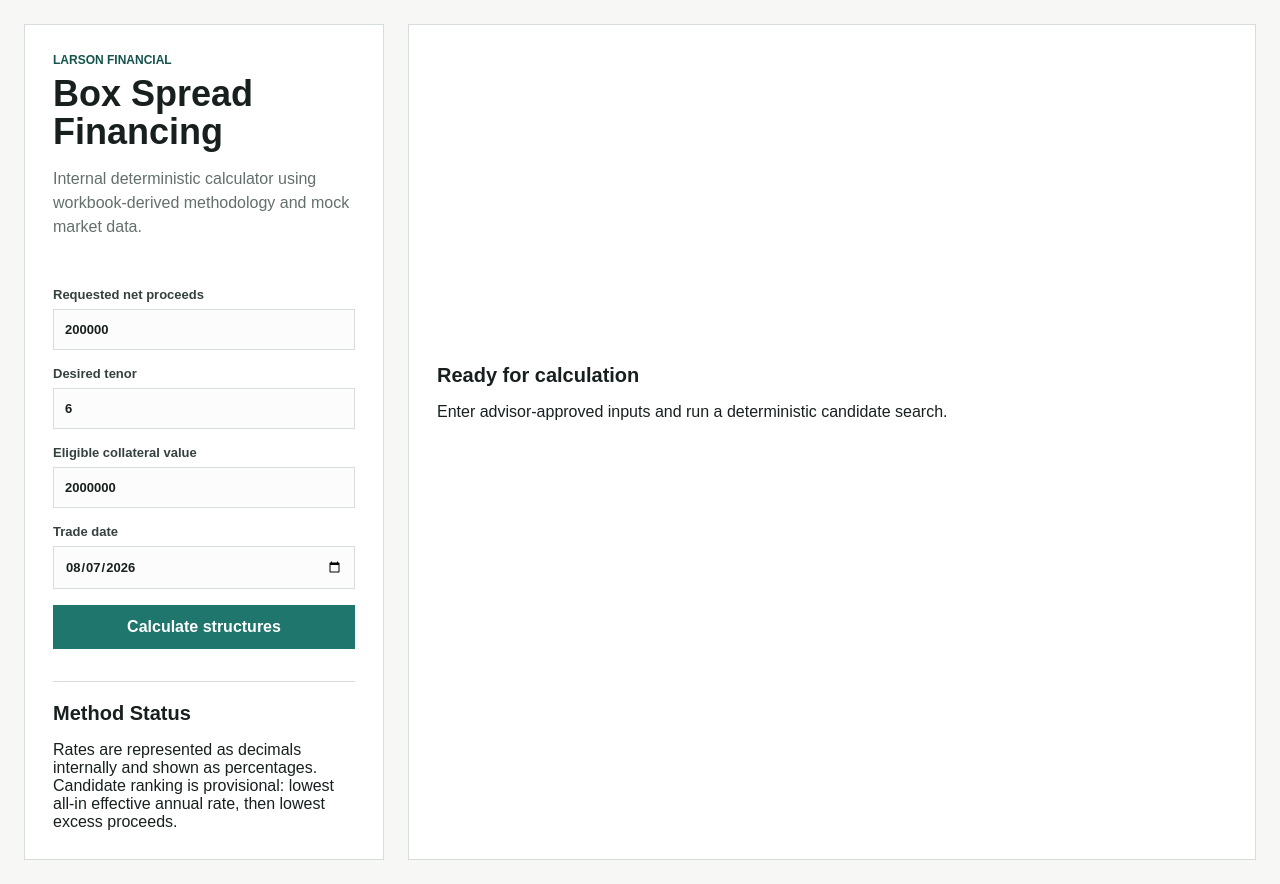
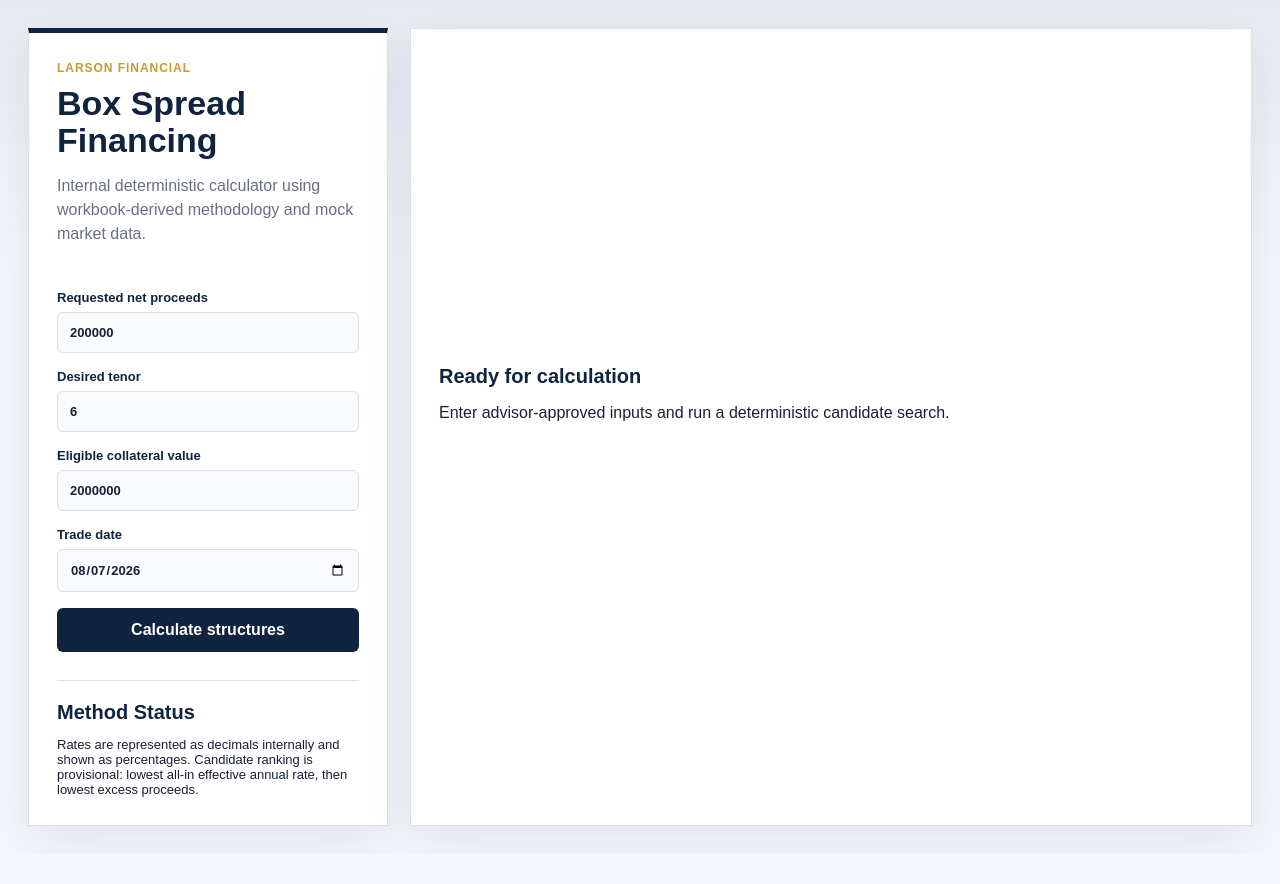
Before and after one commit to kadeproctor01/Synthetic-Financing-Dashboard, a Next.js app: page / in a window 1280 px wide. After the commit the page ends 854 px from the top, so only its background shows below. Built offline with nearby package versions, Linux system fonts and the light colour scheme.

Commit message:
Update globals.css

```diff
--- a/app/globals.css
+++ b/app/globals.css
@@ -1,13 +1,17 @@
 :root {
-  --ink: #18201f;
-  --muted: #64706d;
-  --line: #d7ddda;
-  --surface: #f7f8f6;
+  --navy: #10233f;
+  --navy-soft: #18365f;
+  --blue: #2563a8;
+  --gold: #c99a36;
+  --gold-soft: #f3ead8;
+  --ink: #172033;
+  --muted: #667085;
+  --line: #d9e0ea;
+  --surface: #f4f7fb;
   --panel: #ffffff;
-  --accent: #1f766d;
-  --accent-strong: #14544d;
-  --danger: #9f2f2f;
-  --warning: #8b6b18;
+  --success: #176b55;
+  --warning: #9a6a12;
+  --danger: #a43a3a;
 }
 
 * {
@@ -30,14 +34,17 @@ input {
 
 .shell {
   min-height: 100svh;
-  padding: 24px;
+  padding: 28px;
+  background:
+    linear-gradient(180deg, rgba(16, 35, 63, 0.06), rgba(244, 247, 251, 0) 280px),
+    var(--surface);
 }
 
 .workspace {
   display: grid;
-  grid-template-columns: minmax(280px, 360px) minmax(0, 1fr);
-  gap: 24px;
-  max-width: 1440px;
+  grid-template-columns: 360px minmax(0, 1fr);
+  gap: 22px;
+  max-width: 1420px;
   margin: 0 auto;
 }
 
@@ -45,28 +52,30 @@ input {
 .results {
   background: var(--panel);
   border: 1px solid var(--line);
+  box-shadow: 0 18px 45px rgba(16, 35, 63, 0.08);
 }
 
 .inputPanel {
-  min-height: calc(100svh - 48px);
+  min-height: calc(100svh - 56px);
   padding: 28px;
   display: flex;
   flex-direction: column;
-  justify-content: space-between;
-  gap: 32px;
+  gap: 28px;
+  border-top: 5px solid var(--navy);
 }
 
 .results {
-  min-height: calc(100svh - 48px);
+  min-height: calc(100svh - 56px);
   padding: 28px;
   overflow: hidden;
 }
 
 .eyebrow {
-  margin: 0 0 8px;
-  color: var(--accent-strong);
+  margin: 0 0 10px;
+  color: var(--gold);
   font-size: 12px;
-  font-weight: 700;
+  font-weight: 800;
+  letter-spacing: 0.08em;
   text-transform: uppercase;
 }
 
@@ -77,11 +86,13 @@ h2 {
 }
 
 h1 {
-  font-size: 36px;
-  line-height: 1.05;
+  color: var(--navy);
+  font-size: 34px;
+  line-height: 1.08;
 }
 
 h2 {
+  color: var(--navy);
   font-size: 20px;
 }
 
@@ -98,7 +109,7 @@ h2 {
 label {
   display: grid;
   gap: 7px;
-  color: #35413f;
+  color: var(--navy);
   font-size: 13px;
   font-weight: 700;
 }
@@ -106,24 +117,30 @@ label {
 input {
   width: 100%;
   border: 1px solid var(--line);
-  background: #fbfcfb;
+  background: #fbfcff;
   color: var(--ink);
-  padding: 12px 11px;
+  padding: 12px;
+  border-radius: 6px;
   outline: none;
 }
 
 input:focus {
-  border-color: var(--accent);
-  box-shadow: 0 0 0 3px rgba(31, 118, 109, 0.15);
+  border-color: var(--blue);
+  box-shadow: 0 0 0 3px rgba(37, 99, 168, 0.15);
 }
 
 button {
   border: 0;
-  background: var(--accent);
+  border-radius: 6px;
+  background: var(--navy);
   color: white;
   padding: 13px 16px;
-  font-weight: 700;
+  font-weight: 800;
   cursor: pointer;
+}
+
+button:hover {
+  background: var(--navy-soft);
 }
 
 button:disabled {
@@ -132,19 +149,20 @@ button:disabled {
 }
 
 .method {
+  margin-top: auto;
   border-top: 1px solid var(--line);
   padding-top: 20px;
 }
 
 .method p {
   margin-bottom: 0;
+  font-size: 13px;
 }
 
 .empty {
-  min-height: calc(100svh - 106px);
+  min-height: calc(100svh - 112px);
   display: grid;
   align-content: center;
-  justify-items: start;
 }
 
 .statusRow {
@@ -156,27 +174,32 @@ button:disabled {
 
 .statusRow span {
   border: 1px solid var(--line);
-  padding: 7px 9px;
+  border-radius: 999px;
+  background: #f8fafc;
+  padding: 7px 11px;
   color: var(--muted);
   font-size: 12px;
 }
 
 .selected {
   display: grid;
-  grid-template-columns: minmax(220px, 0.8fr) minmax(0, 1.2fr);
+  grid-template-columns: minmax(240px, 0.75fr) minmax(0, 1.25fr);
   gap: 28px;
-  padding-bottom: 26px;
-  border-bottom: 1px solid var(--line);
+  padding: 26px;
+  margin-bottom: 26px;
+  background: linear-gradient(135deg, #ffffff, #f7f9fc);
+  border: 1px solid var(--line);
+  border-left: 5px solid var(--gold);
 }
 
 .metrics {
   display: grid;
   grid-template-columns: repeat(3, minmax(0, 1fr));
-  gap: 12px;
+  gap: 14px;
 }
 
 .metric {
-  border-left: 3px solid var(--accent);
+  border-left: 3px solid var(--blue);
   padding: 8px 0 8px 12px;
 }
 
@@ -189,11 +212,12 @@ button:disabled {
 .metric strong {
   display: block;
   margin-top: 5px;
+  color: var(--navy);
   font-size: 18px;
 }
 
 .tableWrap {
-  margin-top: 26px;
+  margin-top: 22px;
   overflow-x: auto;
 }
 
@@ -214,70 +238,86 @@ table {
   width: 100%;
   border-collapse: collapse;
   min-width: 760px;
+  background: white;
 }
 
 th,
 td {
   text-align: left;
   border-bottom: 1px solid var(--line);
-  padding: 12px 10px;
+  padding: 13px 10px;
   font-size: 13px;
   white-space: nowrap;
 }
 
 th {
-  color: var(--muted);
-  font-weight: 700;
+  color: var(--navy);
+  background: #f7f9fc;
+  font-weight: 800;
 }
 
 .pill {
   display: inline-flex;
-  min-width: 72px;
+  min-width: 78px;
   justify-content: center;
-  padding: 5px 8px;
+  border-radius: 999px;
+  padding: 5px 9px;
   border: 1px solid var(--line);
   font-size: 11px;
-  font-weight: 700;
+  font-weight: 800;
 }
 
 .pill.valid {
-  color: var(--accent-strong);
-  border-color: rgba(31, 118, 109, 0.45);
+  color: var(--success);
+  background: #ecf8f3;
+  border-color: rgba(23, 107, 85, 0.25);
 }
 
 .pill.warning,
 .pill.stale {
   color: var(--warning);
-  border-color: rgba(139, 107, 24, 0.45);
+  background: var(--gold-soft);
+  border-color: rgba(154, 106, 18, 0.25);
 }
 
 .pill.invalid,
 .banner.danger {
   color: var(--danger);
-  border-color: rgba(159, 47, 47, 0.45);
+  border-color: rgba(164, 58, 58, 0.35);
 }
 
 .banner {
   border: 1px solid var(--line);
+  border-radius: 6px;
   padding: 12px;
   margin-bottom: 18px;
   font-weight: 700;
 }
 
 .legGrid {
-  margin-top: 26px;
+  margin-top: 28px;
   display: grid;
   gap: 10px;
 }
 
+.legGrid h2 {
+  margin-bottom: 4px;
+}
+
 .leg {
   display: grid;
-  grid-template-columns: 64px 70px 1fr 80px;
+  grid-template-columns: 72px 76px 1fr 90px;
   gap: 8px;
   align-items: center;
-  border-bottom: 1px solid var(--line);
-  padding: 10px 0;
+  border: 1px solid var(--line);
+  border-radius: 6px;
+  padding: 12px;
   font-size: 13px;
+  background: #fbfcff;
+}
+
+.leg strong {
+  color: var(--navy);
 }
 
 @media (max-width: 920px) {
```
